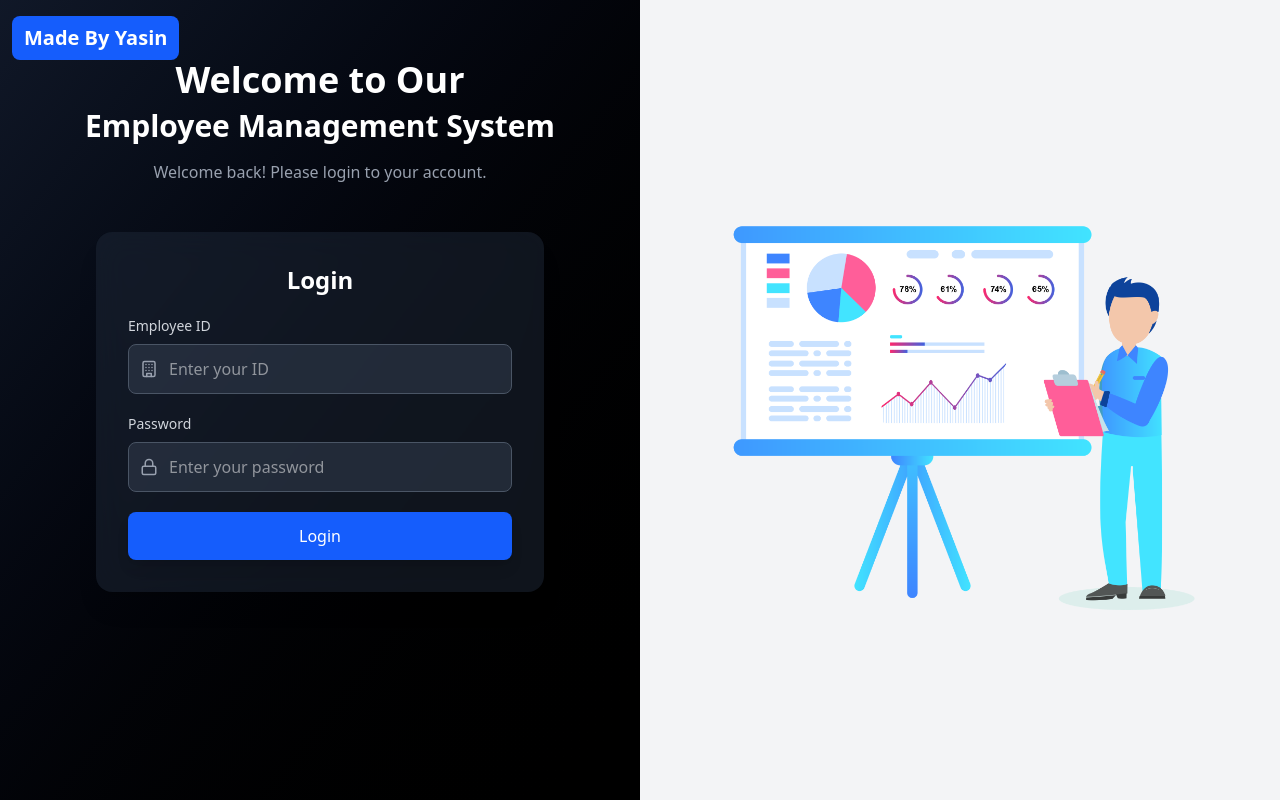
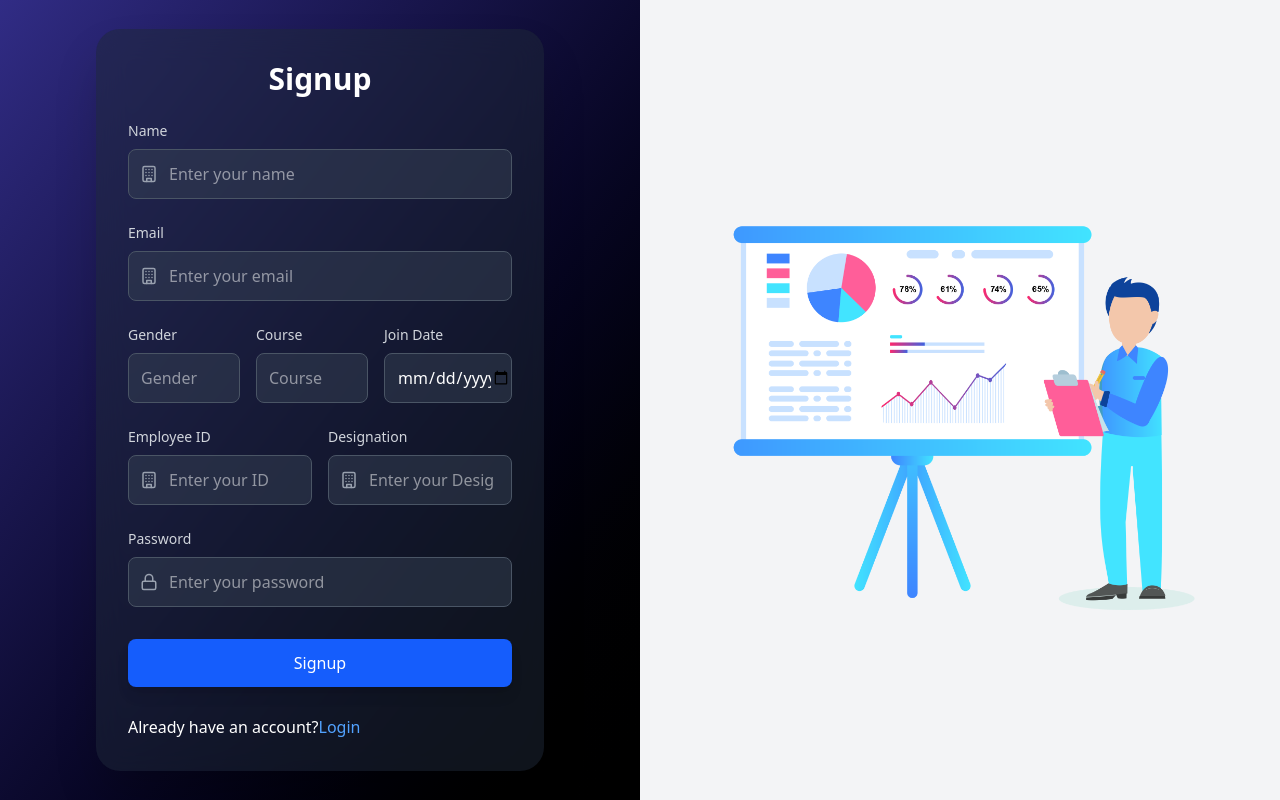
Before and after one commit to yasinvahora56/EMS, a React (Vite) app in the folder frontend/: page /Signup in a window 1280 px wide. Built offline with nearby package versions, Linux system fonts and the light colour scheme.

Commit message:
signup form and login form creation

```diff
--- a/frontend/package.json
+++ b/frontend/package.json
@@ -16,6 +16,7 @@
     "react": "^19.0.0",
     "react-dom": "^19.0.0",
     "react-icons": "^5.4.0",
+    "react-router": "^7.3.0",
     "react-router-dom": "^7.1.5",
     "recharts": "^2.15.1"
   },
--- a/frontend/src/App.jsx
+++ b/frontend/src/App.jsx
@@ -1,16 +1,27 @@
+import { RouterProvider, createBrowserRouter } from "react-router-dom";
 import Login from "./Components/Login/Login"
+import Signup from "./Components/User/Signup/Signup"
 import Software from "./Software/Software"
+import SideBar from "./Components/User/Sidebar/SideBar";
 
 
 
 function App() {
 
+  const router = createBrowserRouter([
+    {
+      path: '/Signup',
+      element: <Signup />,
+    },
+    {
+      path: '/Login',
+      element: <Login />,
+    },
+  ]);
+
   return (
-    <>
-      {/* <Software/> */}
-      <Login/>
-    </>
-  )
+    <RouterProvider router={router} />
+  );
 }
 
 export default App
--- a/frontend/src/Components/Login/Login.jsx
+++ b/frontend/src/Components/Login/Login.jsx
@@ -1,3 +1,4 @@
+import { Link } from "react-router-dom";
 import logo from "./Images/Login.png"
 import { User, Lock, Building } from 'lucide-react';
 
@@ -11,8 +12,6 @@ const Login = () => {
         </div>
 
         <div className="mb-12 text-center">
-          <h1 className="text-4xl font-bold text-white mb-2">Welcome to Our</h1>
-          <h2 className="text-3xl font-bold text-white mb-4">Employee Management System</h2>
           <p className="text-gray-400">Welcome back! Please login to your account.</p>
         </div>
       <div className="space-y-6">
@@ -48,6 +47,7 @@ const Login = () => {
               <button className="w-full bg-blue-600 hover:bg-blue-700 text-white font-medium py-3 rounded-lg transition-all duration-300 transform hover:scale-[1.02] active:scale-[0.98] shadow-lg cursor-pointer">
                 Login
               </button>
+              <p className="text-white">Don't Have an Account <Link to={'/Signup'}>Signup</Link></p>
             </div>
           </div>
         </div>
--- /dev/null
+++ b/frontend/src/Components/User/Signup/Signup.jsx
@@ -0,0 +1,152 @@
+import { Link } from "react-router-dom";
+import logo from "./Image/Login.png";
+import { User, Lock, Building } from 'lucide-react';
+
+const Signup = () => {
+  return (
+    <div className="flex h-screen overflow-hidden">
+      {/* Left Panel - Login Form */}
+      <div className="w-1/2 bg-gradient-to-br from-indigo-900 to-black flex flex-col justify-center items-center ">
+        <div className="space-y-6 w-full max-w-md mx-auto">
+          {/* Form starts here */}
+          <form className="bg-gray-800/50 backdrop-blur-lg rounded-3xl p-8 shadow-2xl flex flex-col gap-6">
+            <h2 className="text-3xl font-semibold text-white text-center">Signup</h2>
+
+            {/* Name Field */}
+            <div className="relative">
+              <label className="text-gray-300 text-sm font-medium mb-2 block">Name</label>
+              <div className="relative">
+                <Building className="absolute left-3 top-1/2 transform -translate-y-1/2 text-gray-400" size={18} />
+                <input
+                  type="text"
+                  id="name"
+                  name="name"
+                  className="w-full bg-gray-700/50 text-white rounded-lg pl-10 pr-4 py-3 border border-gray-600 focus:border-blue-500 focus:ring-2 focus:ring-blue-500 focus:ring-opacity-20 outline-none transition-all"
+                  placeholder="Enter your name"
+                />
+              </div>
+            </div>
+
+            {/* Email Field */}
+            <div className="relative">
+              <label className="text-gray-300 text-sm font-medium mb-2 block">Email</label>
+              <div className="relative">
+                <Building className="absolute left-3 top-1/2 transform -translate-y-1/2 text-gray-400" size={18} />
+                <input
+                  type="email"
+                  id="email"
+                  name="email"
+                  className="w-full bg-gray-700/50 text-white rounded-lg pl-10 pr-4 py-3 border border-gray-600 focus:border-blue-500 focus:ring-2 focus:ring-blue-500 focus:ring-opacity-20 outline-none transition-all"
+                  placeholder="Enter your email"
+                />
+              </div>
+            </div>
+
+            {/* Gender, Course, Join Date */}
+            <div className="flex gap-4">
+              <div className="w-1/3">
+                <label className="text-gray-300 text-sm font-medium mb-2 block">Gender</label>
+                <input
+                  type="text"
+                  id="gender"
+                  name="gender"
+                  className="w-full bg-gray-700/50 text-white rounded-lg pl-3 py-3 border border-gray-600 focus:border-blue-500 focus:ring-2 focus:ring-blue-500 focus:ring-opacity-20 outline-none"
+                  placeholder="Gender"
+                />
+              </div>
+              <div className="w-1/3">
+                <label className="text-gray-300 text-sm font-medium mb-2 block">Course</label>
+                <input
+                  type="text"
+                  id="course"
+                  name="course"
+                  className="w-full bg-gray-700/50 text-white rounded-lg pl-3 py-3 border border-gray-600 focus:border-blue-500 focus:ring-2 focus:ring-blue-500 focus:ring-opacity-20 outline-none"
+                  placeholder="Course"
+                />
+              </div>
+              <div className="w-1/3">
+                <label className="text-gray-300 text-sm font-medium mb-2 block">Join Date</label>
+                <input
+                  type="date"
+                  id="joindate"
+                  name="joindate"
+                  className="w-full bg-gray-700/50 text-white rounded-lg pl-3 py-3 border border-gray-600 focus:border-blue-500 focus:ring-2 focus:ring-blue-500 focus:ring-opacity-20 outline-none"
+                />
+              </div>
+            </div>
+
+            {/* Employee ID & Designation */}
+            <div className="flex gap-4">
+              <div className="w-1/2">
+                <label className="text-gray-300 text-sm font-medium mb-2 block">Employee ID</label>
+                <div className="relative">
+                  <Building className="absolute left-3 top-1/2 transform -translate-y-1/2 text-gray-400" size={18} />
+                  <input
+                    type="text"
+                    id="id"
+                    name="id"
+                    className="w-full bg-gray-700/50 text-white rounded-lg pl-10 pr-4 py-3 border border-gray-600 focus:border-blue-500 focus:ring-2 focus:ring-blue-500 focus:ring-opacity-20 outline-none"
+                    placeholder="Enter your ID"
+                  />
+                </div>
+              </div>
+              <div className="w-1/2">
+                <label className="text-gray-300 text-sm font-medium mb-2 block">Designation</label>
+                <div className="relative">
+                  <Building className="absolute left-3 top-1/2 transform -translate-y-1/2 text-gray-400" size={18} />
+                  <input
+                    type="text"
+                    id="designation"
+                    name="designation"
+                    className="w-full bg-gray-700/50 text-white rounded-lg pl-10 pr-4 py-3 border border-gray-600 focus:border-blue-500 focus:ring-2 focus:ring-blue-500 focus:ring-opacity-20 outline-none"
+                    placeholder="Enter your Designation"
+                  />
+                </div>
+              </div>
+            </div>
+
+            {/* Password Field */}
+            <div className="relative">
+              <label className="text-gray-300 text-sm font-medium mb-2 block">Password</label>
+              <div className="relative">
+                <Lock className="absolute left-3 top-1/2 transform -translate-y-1/2 text-gray-400" size={18} />
+                <input
+                  type="password"
+                  id="password"
+                  name="password"
+                  className="w-full bg-gray-700/50 text-white rounded-lg pl-10 pr-4 py-3 border border-gray-600 focus:border-blue-500 focus:ring-2 focus:ring-blue-500 focus:ring-opacity-20 outline-none"
+                  placeholder="Enter your password"
+                />
+              </div>
+            </div>
+
+            <button className="w-full bg-blue-600 hover:bg-blue-700 text-white font-medium py-3 rounded-lg transition-all duration-300 transform hover:scale-[1.02] active:scale-[0.98] shadow-lg cursor-pointer mt-2">
+              Signup
+            </button>
+
+            <p className="text-white mt-1">
+              Already have an account?
+              <Link to={'/Login'} className="text-blue-400 hover:text-blue-500 transition-all duration-300">
+                Login
+              </Link>
+            </p>
+          </form>
+          {/* Form ends here */}
+        </div>
+      </div>
+
+      {/* Right Panel - Image Only */}
+      <div className="w-1/2 bg-gray-100">
+              <div className="flex items-center justify-center h-screen">
+                <img
+                  src={logo}
+                  alt="Login"
+                  className="object-cover h-130 w-130"
+                />
+              </div>
+            </div>
+    </div>
+  );
+}
+
+export default Signup;
```
Also changed, not shown: frontend/src/Components/User/Signup/image/Login.png (added), 1 other file (tests, documents, lock files or other folders).
